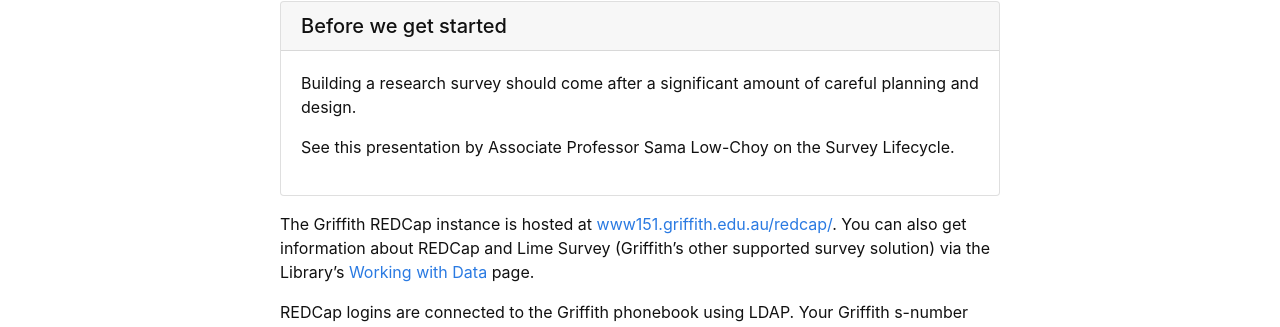
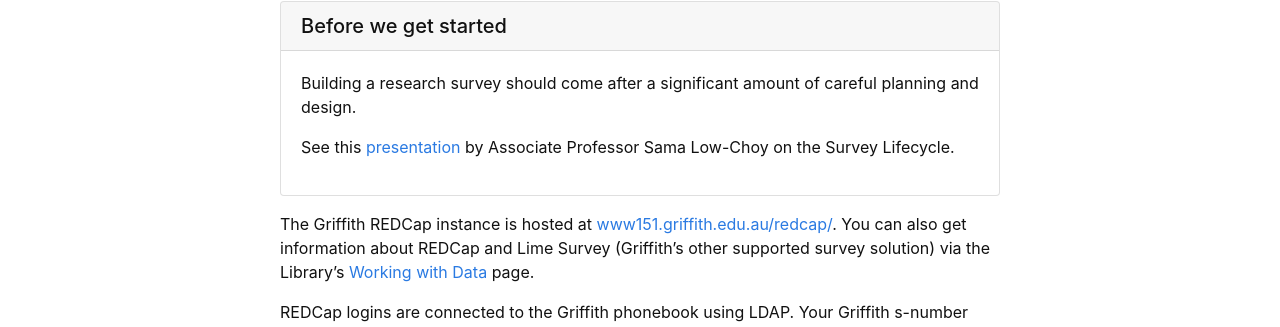
Before and after one commit to GriffithUniLibrary/redcap-intro-superseded, a Jekyll site: the page built from content/0-start.md, in a window 1280 px wide and 900 px high. Shown: the part 271-598 px from the top of the window. Built offline with Jekyll 4.4.1, drawn with Linux system fonts in a browser that asks for light colours; part of the change alters nothing that is shown.

```diff
--- a/content/0-start.md
+++ b/content/0-start.md
@@ -8,9 +8,10 @@ description: Let's look at how to access REDCap for the first time.
 
 Building a research survey should come after a significant amount of careful planning and design.
 
-See this presentation by Associate Professor Sama Low-Choy on the Survey Lifecycle.
+See this <a href="content/LowChoyResBaz2021.pdf">presentation</a> by Associate Professor Sama Low-Choy on the Survey Lifecycle.
 
 {% endcapture %}
+
 {% include card.html header="Before we get started" text=beforewebegin %}
 
 The Griffith REDCap instance is hosted at [www151.griffith.edu.au/redcap/](https://www151.griffith.edu.au/redcap/). You can also get information about REDCap and Lime Survey (Griffith's other supported survey solution) via the Library's [Working with Data](https://www.griffith.edu.au/library/research-publishing/working-with-data/create-and-capture) page.
```
